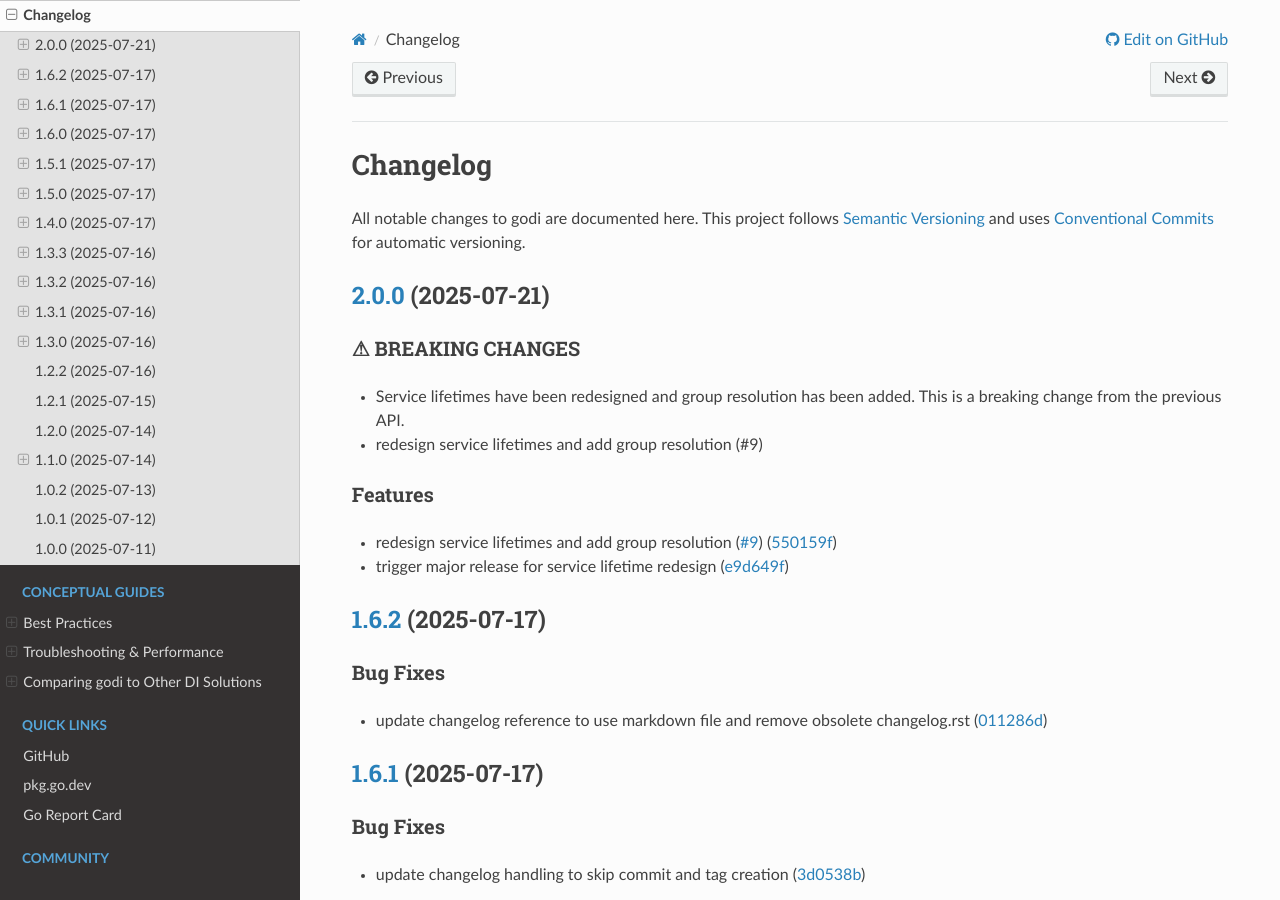
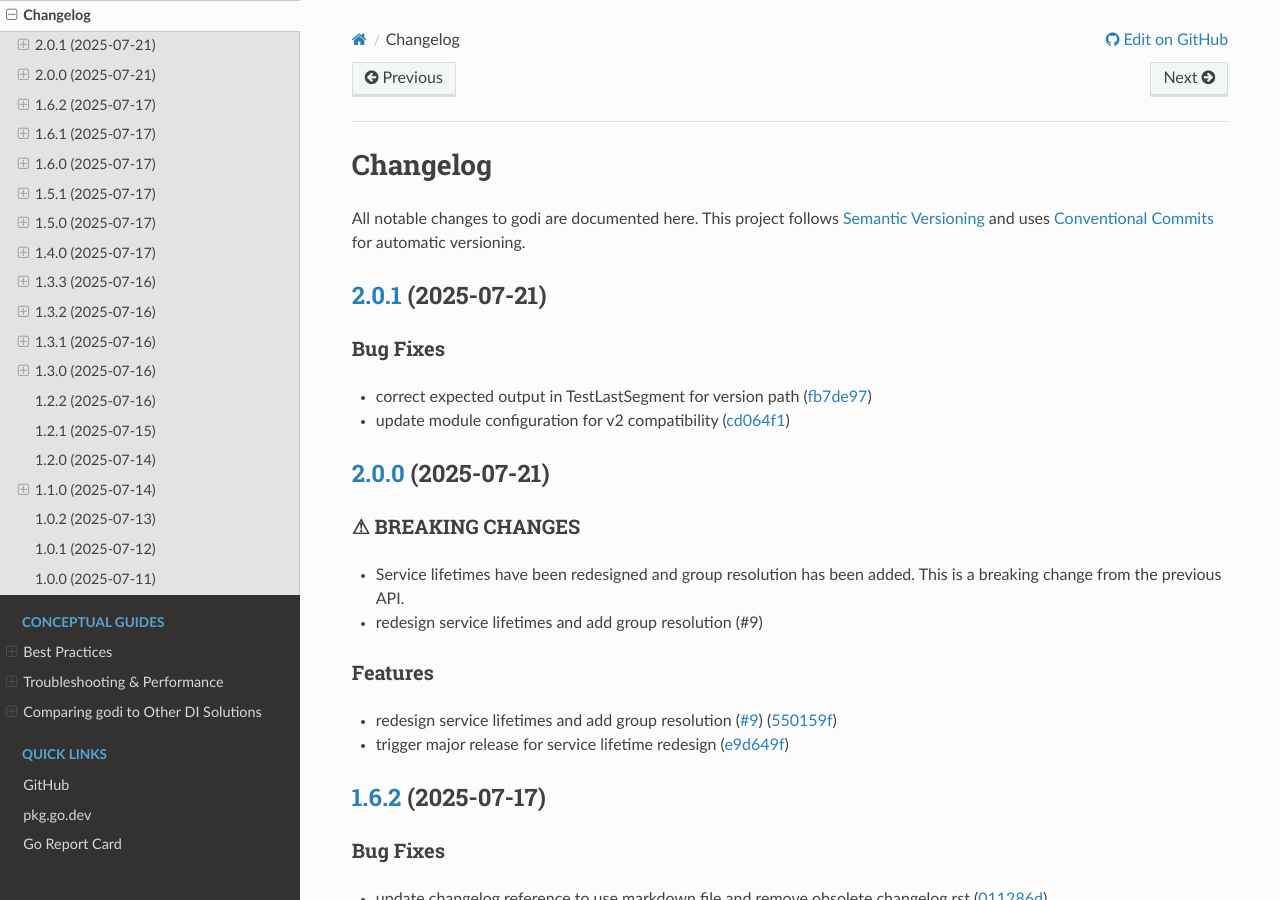
Before and after one commit to junioryono/godi, a Sphinx documentation site: the page built from docs/reference/changelog.md, in a window 1280 px wide and 900 px high. Built offline with Sphinx 7.4.7 and the Read the Docs theme 3.1.0, drawn with Linux system fonts in a browser that asks for light colours; pages that are not in the unit, such as notebooks, are missing from menus.

Commit message:
chore(release): v2.0.1 [skip ci]
- Update changelog
- Bump version

```diff
--- a/docs/reference/changelog.md
+++ b/docs/reference/changelog.md
@@ -1,6 +1,14 @@
 # Changelog
 
 All notable changes to godi are documented here. This project follows [Semantic Versioning](https://semver.org/) and uses [Conventional Commits](https://www.conventionalcommits.org/) for automatic versioning.
+
+## [2.0.1](https://github.com/junioryono/godi/compare/v2.0.0...v2.0.1) (2025-07-21)
+
+
+### Bug Fixes
+
+* correct expected output in TestLastSegment for version path ([fb7de97](https://github.com/junioryono/godi/commit/fb7de979a986a8277d2e6d610ba1187e22942433))
+* update module configuration for v2 compatibility ([cd064f1](https://github.com/junioryono/godi/commit/cd064f1257d3b463f41ad92efcedadf764069e09))
 
 ## [2.0.0](https://github.com/junioryono/godi/compare/v1.6.2...v2.0.0) (2025-07-21)
 
```
